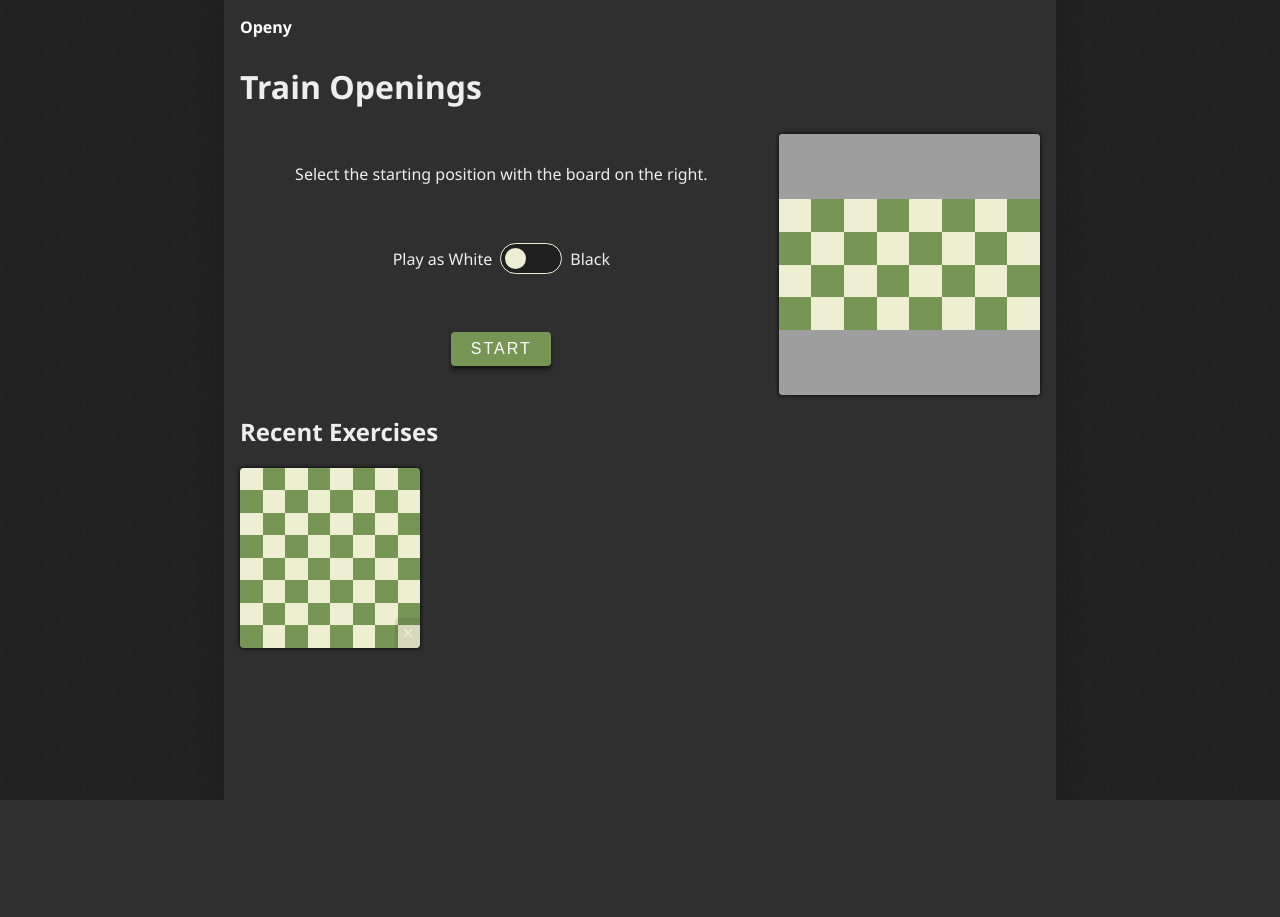
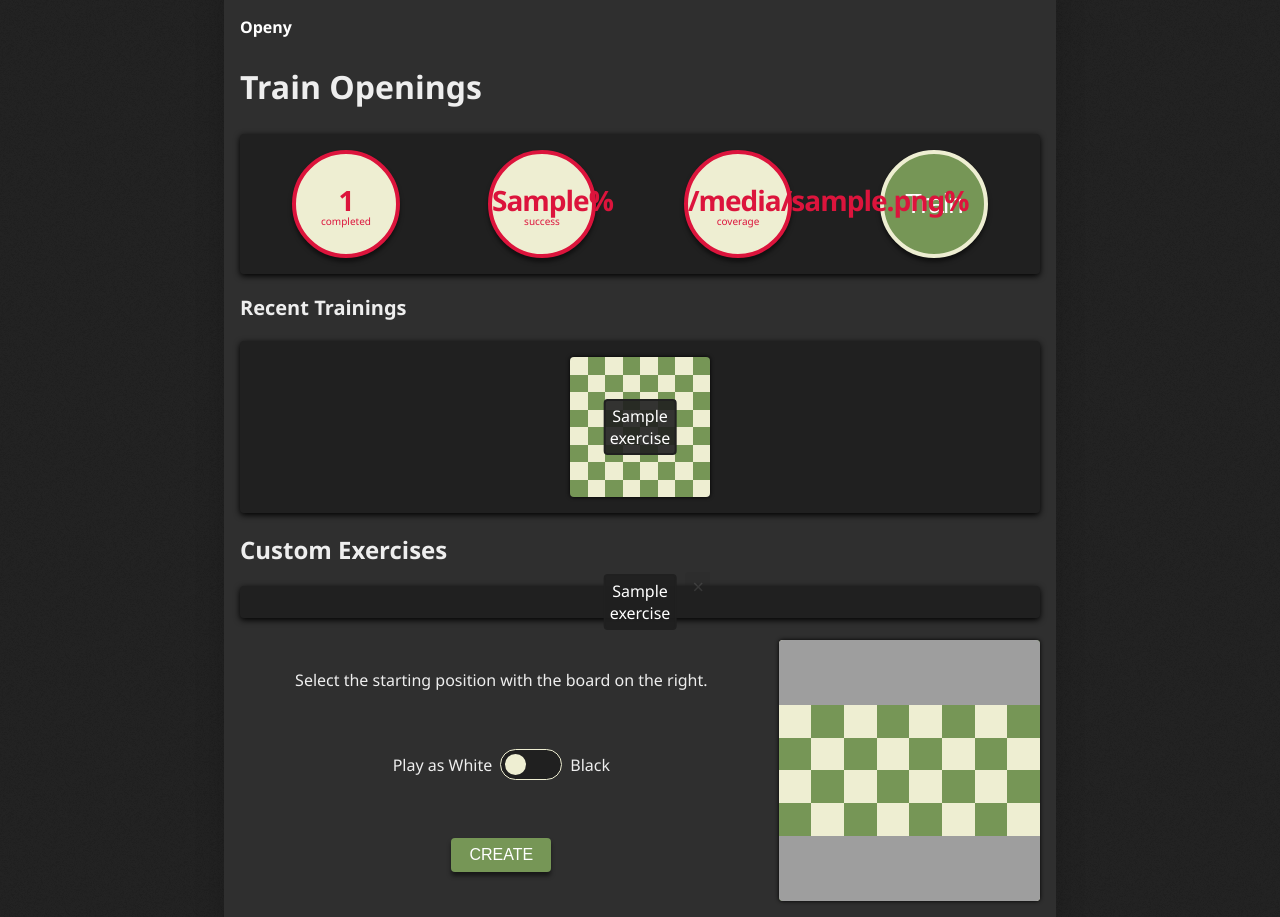
Before and after one commit to ychalier/openy, a Django app: template openy/templates/openy/train.html in a window 1280 px wide. Before the commit the page ends 800 px from the top, so only its background shows below. Run offline with Django 3.2, Linux system fonts and the light colour scheme; the template is opened without the code that fills it: most values are stand-ins (such as "Sample title", 1, 10 or a date in 2020); grey boxes are pictures that could not be loaded.

Commit message:
Added position training

```diff
--- a/openy/admin.py
+++ b/openy/admin.py
@@ -3,3 +3,4 @@
 
 admin.site.register(models.Node)
 admin.site.register(models.Exercise)
+admin.site.register(models.PositionTraining)
--- a/openy/static/openy/css/forms.css
+++ b/openy/static/openy/css/forms.css
@@ -71,7 +71,7 @@
     cursor: pointer;
     border-radius: 4px;
     transition: .5s ease;
-    letter-spacing: 2px;
+    /*letter-spacing: 2px;*/
     font-weight: 400;
 }
 
--- a/openy/static/openy/css/train.css
+++ b/openy/static/openy/css/train.css
@@ -20,21 +20,25 @@
     width: 100%;
 }
 
-.unfinished_exercise_list {
+.exercise_list {
     display: flex;
     flex-direction: row;
-    justify-content: flex-start;
+    justify-content: center;
     flex-wrap: wrap;
+    background: #202020;
+    border-radius: 4px;
+    padding: 8px;
+    box-shadow: 0px 2px 6px black;
 }
 
-.unfinished_exercise {
-    width: 180px;
-    margin-right: 16px;
-    margin-bottom: 16px;
+.exercise_thumbnail {
+    width: 140px;
+    margin: 8px;
     position: relative;
 }
 
-.unfinished_exercise__done {
+
+.exercise_thumbnail__delete {
     opacity: .1;
     position: absolute;
     bottom: 0;
@@ -50,10 +54,98 @@
     text-align: center;
 }
 
-.unfinished_exercise__done:hover {
+.exercise_thumbnail__delete:hover {
     text-decoration: none;
 }
 
-.unfinished_exercise:hover .unfinished_exercise__done {
+.exercise_thumbnail:hover .exercise_thumbnail__delete {
     opacity: 1;
 }
+
+.exercise_thumbnail__title {
+    position: absolute;
+    top: 50%;
+    left: 50%;
+    transform: translate(-50%, -50%);
+    display: block;
+    text-align: center;
+    background: rgba(32, 32, 32, .9);
+    border: 2px solid #202020;
+    padding: 4px;
+    border-radius: 4px;
+    color: white;
+}
+
+.exercise_thumbnail .board .board_result {
+    display: none;
+}
+
+.training_progress__title {
+    display: none;
+}
+
+.training_progress {
+    display: flex;
+    flex-direction: row;
+    background: #202020;
+    border-radius: 4px;
+    padding: 8px;
+    flex-wrap: wrap;
+    justify-content: space-around;
+    box-shadow: 0px 2px 6px black;
+}
+
+.training_progress__stat {
+    display: flex;
+    flex-direction: column;
+
+}
+
+.training_progress__stat__label {
+    position: absolute;
+    font-size: 10px;
+    top: 62px;
+    left: 50%;
+    transform: translateX(-50%);
+    font-weight: normal;
+    letter-spacing: 0px;
+    line-height: 10px;
+}
+
+.training_progress__stat__figure {
+    position: relative;
+    display: block;
+    font-size: 28px;
+    margin: 8px auto;
+    width: 100px;
+    height: 100px;
+    background: rgb(238, 238, 210);
+    border-radius: 50%;
+    text-align: center;
+    line-height: 92px;
+    color: crimson;
+    font-weight: bold;
+    letter-spacing: -1px;
+    box-shadow: 0 4px 4px rgba(0, 0, 0, .5);
+    border: 4px solid crimson;
+}
+
+.training_progress__button {
+    display: flex;
+    justify-content: center;
+    flex-direction: column;
+}
+
+.training_progress__button .button {
+    width: 100px;
+    height: 100px;
+    border-radius: 50%;
+    margin: 8px auto;
+    font-size: 28px;
+    line-height: 88px;
+    letter-spacing: -1px;
+    padding: 0;
+    text-transform: none;
+    box-sizing: content-box;
+    border: 4px solid rgb(238, 238, 210);
+}
--- a/openy/templates/openy/train.html
+++ b/openy/templates/openy/train.html
@@ -12,6 +12,59 @@
 
 {% block section %}
 <h1>Train Openings</h1>
+
+<form class="training_progress" action="" method="POST">
+    <div class="training_progress__title">
+        Training Progress
+    </div>
+    {% csrf_token %}
+    <div class="training_progress__stat">
+        <div class="training_progress__stat__figure">{{total_tries}}<div class="training_progress__stat__label">completed</div></div>
+    </div>
+    <div class="training_progress__stat">
+
+        <div class="training_progress__stat__figure">{% if success_ratio %}{{success_ratio}}%{% else %}&mdash;{% endif %}<div class="training_progress__stat__label">success</div></div>
+    </div>
+    <div class="training_progress__stat">
+
+        <div class="training_progress__stat__figure">{{success_coverage}}%<div class="training_progress__stat__label">coverage</div></div>
+    </div>
+    <div class="training_progress__button">
+        <input class="button button--contained" type="submit" name="start_training" value="Train">
+    </div>
+</form>
+
+{% if recent_trainings %}
+<h3>Recent Trainings</h3>
+<div class="exercise_list">
+    {% for training in recent_trainings %}
+    <div class="exercise_thumbnail">
+        <a href="{% url 'openy:exercise' eid=training.exercise.id %}">
+            <div class="board" disabled fen="{{training.exercise.cover_position}}"></div>
+            <span class="exercise_thumbnail__title">{{training.exercise.title}}</span>
+        </a>
+    </div>
+    {% endfor %}
+</div>
+{% endif %}
+
+<h2>Custom Exercises</h2>
+
+{% if custom_exercises %}
+<div class="exercise_list">
+    {% for exercise in custom_exercises %}
+    <div class="exercise_thumbnail">
+        <a href="{% url 'openy:exercise' eid=exercise.id %}">
+            <div class="board" disabled fen="{{exercise.cover_position}}"></div>
+            <span class="exercise_thumbnail__title">{{exercise.title}}</span>
+        </a>
+        <a class="exercise_thumbnail__delete" href="{% url 'openy:exercise_delete' eid=exercise.id %}">&times;</a>
+    </div>
+    {% endfor %}
+</div>
+
+<br>
+{% endif %}
 
 <form class="form_train" action="" method="POST">
     <div>
@@ -29,28 +82,11 @@
         {% csrf_token %}
         <input id="inputFen" type="hidden" name="fen" value="">
         <p>
-            <input class="button button--contained" type="submit" value="Start">
+            <input class="button button--contained" type="submit" name="start_custom" value="Create">
         </p>
     </div>
     <div id="formBoard" class="board"></div>
 </form>
-
-<h2>Recent Exercises</h2>
-
-{% if remaining_exercises %}
-<div class="unfinished_exercise_list">
-    {% for exercise in remaining_exercises %}
-    <div class="unfinished_exercise">
-        <a href="{% url 'openy:exercise' eid=exercise.id %}">
-            <div class="board" disabled fen="{{exercise.cover_position}}"></div>
-        </a>
-        <a class="unfinished_exercise__done" href="{% url 'openy:exercise_done' eid=exercise.id %}">&times;</a>
-    </div>
-    {% endfor %}
-</div>
-{% else %}
-<p>Nothing to show here!</p>
-{% endif %}
 
 <script type="text/javascript" src="{% static 'openy/js/board.js' %}"></script>
 <script type="text/javascript">
@@ -58,7 +94,7 @@
     initBoard(document.querySelector("#formBoard"), STARTING_FEN, (fen) => {
         document.getElementById("inputFen").value = fen;
     });
-    document.querySelectorAll(".unfinished_exercise .board").forEach((item, i) => {
+    document.querySelectorAll(".exercise_list .board").forEach((item, i) => {
         initBoard(item, item.getAttribute("fen"), null);
     });
 </script>
--- a/openy/urls.py
+++ b/openy/urls.py
@@ -14,6 +14,8 @@
     path("train", views.train, name="train"),
     path("board", views.board, name="board"),
     path("exercise/<eid>", views.exercise, name="exercise"),
-    path("exercise/<eid>/done", views.exercise_done, name="exercise_done"),
+    path("exercise/<eid>/delete", views.exercise_delete, name="exercise_delete"),
+    path("exercise/<eid>/failure", views.exercise_failure, name="exercise_failure"),
+    path("exercise/<eid>/success", views.exercise_success, name="exercise_success"),
     path("graph", views.graph, name="graph"),
 ]
--- a/setup.py
+++ b/setup.py
@@ -9,7 +9,7 @@
 
 setup(
     name='django-openy',
-    version='0.1.2',
+    version='0.1.3',
     packages=find_packages(),
     include_package_data=True,
     license='MIT License',
```
Also changed, not shown: openy/models.py (+84 -6 lines), openy/static/openy/js/exercise.js (+22 -0 lines), openy/views.py (+175 -52 lines), openy/migrations/0004_positiontraining.py (added).
